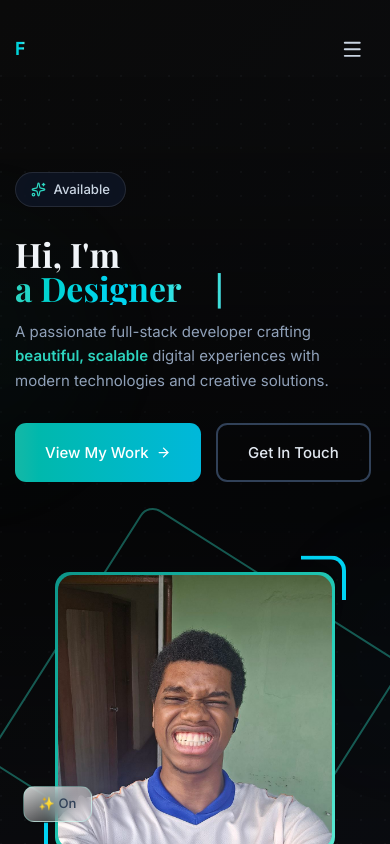
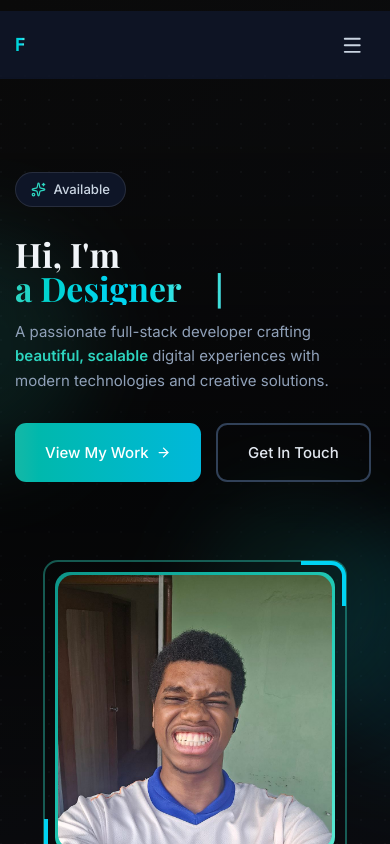
Before and after one commit to Nonaseih/Portfolio, a React (Vite) app: page / in a window 390 px wide. Shown: the top 844 px of the page. Built offline with nearby package versions, Linux system fonts and the light colour scheme.

Commit message:
Fix mobile view: solid navbar, full-screen menu, remove sparkle button on mobile, disable animations to prevent twitching

```diff
--- a/src/components/Navbar.jsx
+++ b/src/components/Navbar.jsx
@@ -40,13 +40,13 @@ export default function Navbar() {
   }
 
   return (
-    <header className={`fixed inset-x-0 top-0 z-50 transition-all duration-500 ${scrolled ? 'py-2 sm:py-3' : 'py-3 sm:py-5'}`}>
-      <nav className={`mx-auto max-w-7xl px-4 sm:px-6 transition-all duration-500 ${
+    <header className={`fixed inset-x-0 top-0 z-50 transition-all duration-300 ${scrolled ? 'py-2 sm:py-3' : 'py-3 sm:py-5'}`}>
+      <nav className={`mx-auto max-w-7xl px-4 sm:px-6 transition-all duration-300 ${
         scrolled
-          ? 'glass-effect shadow-xl rounded-2xl'
-          : 'bg-transparent'
+          ? 'glass-effect shadow-xl sm:rounded-2xl bg-slate-900/95'
+          : 'bg-slate-900/80 sm:bg-transparent'
       }`}>
-        <div className="flex items-center justify-between py-4">
+        <div className="flex items-center justify-between py-3 sm:py-4">
           {/* Logo */}
           <button
             onClick={() => scrollTo('hero')}
@@ -92,19 +92,31 @@ export default function Navbar() {
           </button>
         </div>
 
-        {/* Mobile Menu */}
+        {/* Mobile Menu - Full Screen Overlay */}
         {open && (
-          <div className="md:hidden py-4 border-t border-slate-700 space-y-2">
-            {links.map((link) => (
+          <>
+            {/* Backdrop */}
+            <div
+              className="md:hidden fixed inset-0 bg-black/90 z-40"
+              onClick={() => setOpen(false)}
+            />
+
+            {/* Menu Content */}
+            <div className="md:hidden fixed inset-x-4 top-20 z-50 bg-slate-900 rounded-3xl border-2 border-teal-500/30 shadow-2xl shadow-teal-500/20 p-8 space-y-2">
+              <div className="text-center mb-6">
+                <p className="text-teal-400 text-sm font-semibold uppercase tracking-wider">Menu</p>
+              </div>
+              {links.map((link, index) => (
                 <button
                   key={link.id}
                   onClick={() => scrollTo(link.id)}
-                className="block w-full text-left px-4 py-2 text-sm font-medium text-slate-300 hover:text-teal-400 hover:bg-slate-800 rounded-lg transition-all"
+                  className="block w-full text-center px-6 py-4 text-lg font-bold text-slate-100 hover:text-teal-400 hover:bg-teal-500/10 rounded-xl transition-all duration-200 border-2 border-transparent hover:border-teal-500/30 active:scale-95"
                 >
                   {link.label}
                 </button>
               ))}
             </div>
+          </>
         )}
       </nav>
     </header>
--- a/src/components/PageSparkles.jsx
+++ b/src/components/PageSparkles.jsx
@@ -31,9 +31,17 @@ const Sparkle = ({ x, y, id }) => {
 export default function PageSparkles() {
   const [sparkles, setSparkles] = useState([])
   const [enabled, setEnabled] = useState(true)
+  const [isMobile, setIsMobile] = useState(false)
 
   useEffect(() => {
-    if (!enabled) return
+    const checkMobile = () => setIsMobile(window.innerWidth < 768)
+    checkMobile()
+    window.addEventListener('resize', checkMobile)
+    return () => window.removeEventListener('resize', checkMobile)
+  }, [])
+
+  useEffect(() => {
+    if (!enabled || isMobile) return
 
     const handleMouseMove = (e) => {
       const x = e.clientX
@@ -53,7 +61,7 @@ export default function PageSparkles() {
     <>
       <button
         onClick={() => setEnabled(!enabled)}
-        className="fixed bottom-6 left-6 z-40 px-4 py-2 rounded-xl border border-teal-200/30 dark:border-teal-700/50 bg-gradient-to-br from-white/80 to-cream-50/50 dark:from-teal-900/80 dark:to-teal-950/80 text-sm font-medium text-slate-700 dark:text-slate-300 hover:text-teal-700 dark:hover:text-teal-400 hover:border-teal-300/60 dark:hover:border-teal-500 transition duration-300 cursor-pointer backdrop-blur-sm shadow-sm"
+        className="hidden md:flex fixed bottom-6 left-6 z-40 px-4 py-2 rounded-xl border border-teal-200/30 dark:border-teal-700/50 bg-gradient-to-br from-white/80 to-cream-50/50 dark:from-teal-900/80 dark:to-teal-950/80 text-sm font-medium text-slate-700 dark:text-slate-300 hover:text-teal-700 dark:hover:text-teal-400 hover:border-teal-300/60 dark:hover:border-teal-500 transition duration-300 cursor-pointer backdrop-blur-sm shadow-sm"
         title="Toggle sparkles"
       >
         ✨ {enabled ? 'On' : 'Off'}
--- a/src/index.css
+++ b/src/index.css
@@ -135,3 +135,63 @@ body {
   background: #14b8a6;
   color: #ffffff;
 }
+
+/* Mobile Optimizations - Reduce animations to prevent twitching */
+@media (max-width: 768px) {
+  /* Disable transforms and complex animations that cause twitching */
+  * {
+    will-change: auto !important;
+  }
+
+  /* Simplify blur effects on mobile */
+  .blur-3xl {
+    filter: blur(40px) !important;
+  }
+
+  /* Disable backdrop-filter on mobile for performance */
+  .backdrop-blur-md,
+  .backdrop-blur-xl,
+  .backdrop-blur-sm {
+    backdrop-filter: none !important;
+    background-color: rgba(15, 23, 42, 0.95) !important;
+  }
+
+  /* Simplify glass effect on mobile */
+  .glass-effect {
+    background: rgba(15, 23, 42, 0.95) !important;
+    backdrop-filter: none !important;
+  }
+
+  /* Disable parallax effects */
+  [style*="transform"] {
+    transform: none !important;
+  }
+
+  /* Simplify gradient animations */
+  .animate-pulse-glow-dramatic {
+    animation: none !important;
+    opacity: 0.15 !important;
+  }
+
+  /* Keep essential transitions but make them faster */
+  * {
+    transition-duration: 0.15s !important;
+  }
+
+  /* Disable hover effects that can cause issues on touch */
+  *:hover {
+    transform: none !important;
+  }
+}
+
+/* Reduce motion preference */
+@media (prefers-reduced-motion: reduce) {
+  *,
+  *::before,
+  *::after {
+    animation-duration: 0.01ms !important;
+    animation-iteration-count: 1 !important;
+    transition-duration: 0.01ms !important;
+    scroll-behavior: auto !important;
+  }
+}
--- a/src/sections/Hero.jsx
+++ b/src/sections/Hero.jsx
@@ -24,6 +24,9 @@ const titles = [
 export default function Hero() {
   const { text: displayText, cursor: showCursor } = useTypewriter(titles, 80, 50, 1500)
 
+  // Detect mobile for disabling heavy animations
+  const isMobile = typeof window !== 'undefined' && window.innerWidth < 768
+
   return (
     <section id="hero" className="relative min-h-screen flex items-center justify-center px-4 sm:px-6 pt-24 sm:pt-32 pb-16 sm:pb-20">
       {/* Dot Pattern Background */}
@@ -32,11 +35,11 @@ export default function Hero() {
         <div className="absolute inset-0 bg-gradient-to-b from-transparent via-black/50 to-transparent" />
       </div>
 
-      {/* Floating Gradient Orbs */}
+      {/* Floating Gradient Orbs - Static on mobile */}
       <div className="absolute inset-0 -z-10 overflow-hidden">
-        <div className="absolute top-40 -left-40 w-64 sm:w-96 h-64 sm:h-96 bg-teal-400/10 rounded-full blur-3xl animate-pulse-glow-dramatic" />
-        <div className="absolute bottom-40 -right-40 w-64 sm:w-96 h-64 sm:h-96 bg-cyan-500/10 rounded-full blur-3xl animate-pulse-glow-dramatic" style={{ animationDelay: '3s' }} />
-        <div className="absolute top-1/2 left-1/2 w-56 sm:w-80 h-56 sm:h-80 bg-teal-500/10 rounded-full blur-3xl animate-pulse-glow-dramatic" style={{ animationDelay: '1.5s' }} />
+        <div className={`absolute top-40 -left-40 w-64 sm:w-96 h-64 sm:h-96 bg-teal-400/10 rounded-full blur-3xl ${!isMobile ? 'animate-pulse-glow-dramatic' : ''}`} />
+        <div className={`absolute bottom-40 -right-40 w-64 sm:w-96 h-64 sm:h-96 bg-cyan-500/10 rounded-full blur-3xl ${!isMobile ? 'animate-pulse-glow-dramatic' : ''}`} style={{ animationDelay: '3s' }} />
+        <div className={`absolute top-1/2 left-1/2 w-56 sm:w-80 h-56 sm:h-80 bg-teal-500/10 rounded-full blur-3xl ${!isMobile ? 'animate-pulse-glow-dramatic' : ''}`} style={{ animationDelay: '1.5s' }} />
       </div>
 
       <div className="mx-auto max-w-6xl w-full">
```
Lines whose indentation alone changed are shown as unchanged.
